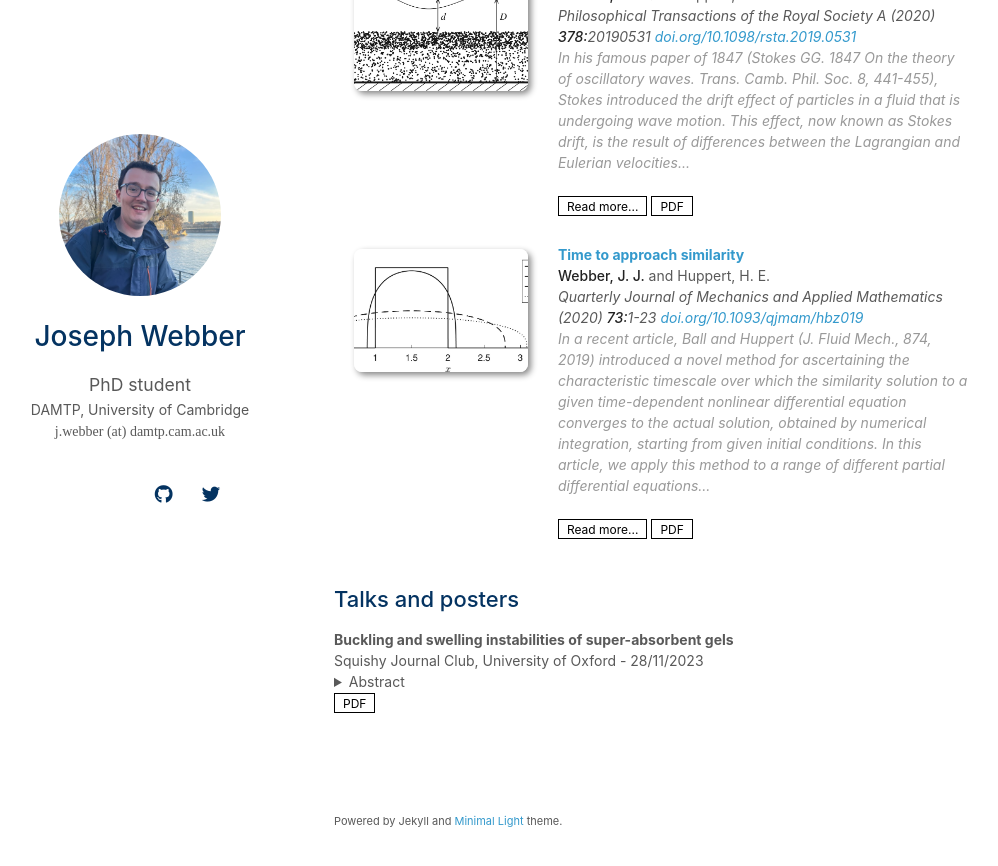
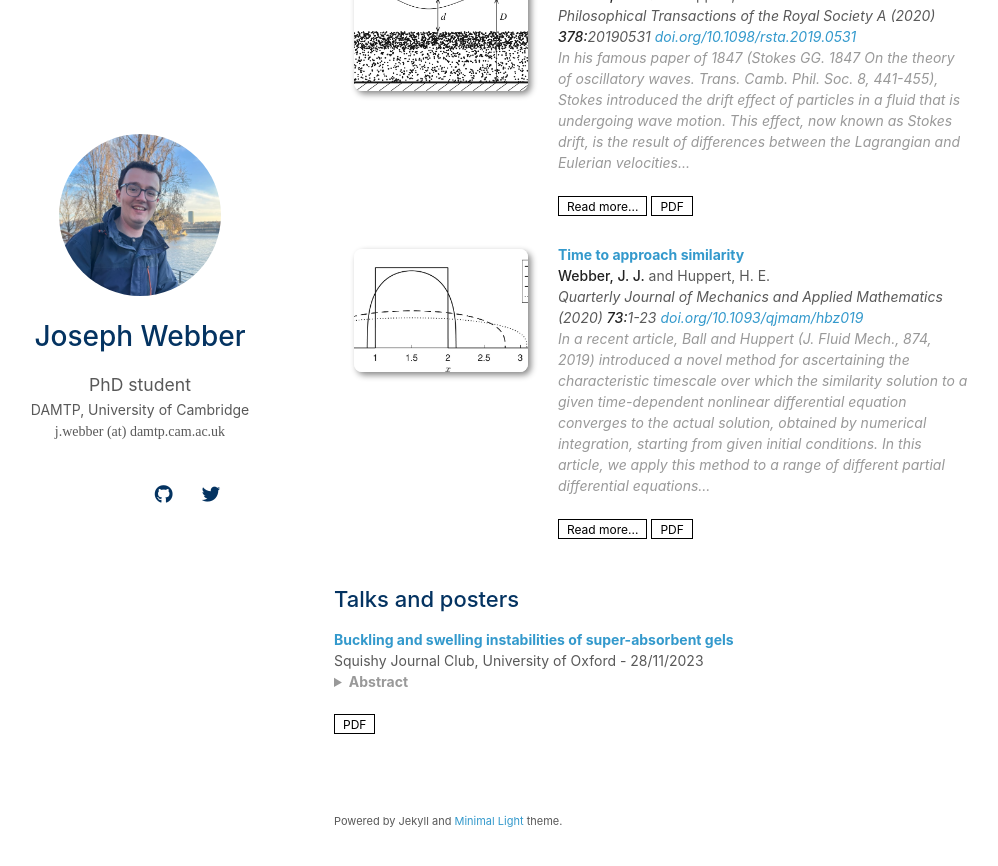
Before and after one commit to JWebber/jwebber.github.io, a Jekyll site: the page built from index.md, in a window 1280 px wide and 900 px high, scrolled down 1284 px. Shown: the top 866 px of the window, without its empty margins (136-1134 px from the left). Built offline with Jekyll 4.4.1, drawn with Linux system fonts in a browser that asks for light colours; nearby versions of some CDN libraries; a style sheet for code colours, icons or effects is not loaded; our own code applies the rules of GitHub Pages for plain Markdown files.

Commit message:
Reformat again

```diff
--- a/_includes/talks.md
+++ b/_includes/talks.md
@@ -8,13 +8,18 @@
 <li>
 <div class="pub-row">
   <div class="col-sm-9" style="position: relative;padding-right: 15px;padding-left: 0px;">
+      {% if link.pdf %}
+      <a href="assets/talks/{{ link.pdf }}"><div class="title">{{ link.title }}</div></a>
+      {% else %}
       <div class="title">{{ link.title }}</div>
+      {% endif %}
       <div class="author">{{ link.conf }} - {{ link.date }}</div>
     {% if link.abstract %}
-    <details>
-    <summary>Abstract</summary>
+    <details style="color:#999999">
+    <summary style="font-weight:bold">Abstract</summary>
     <div><i style="color:#999999">{{ link.abstract }}</i><br/></div>
     </details> {% endif %}
+    <br />
 
     <div class="links">
       {% if link.pdf %}
```
